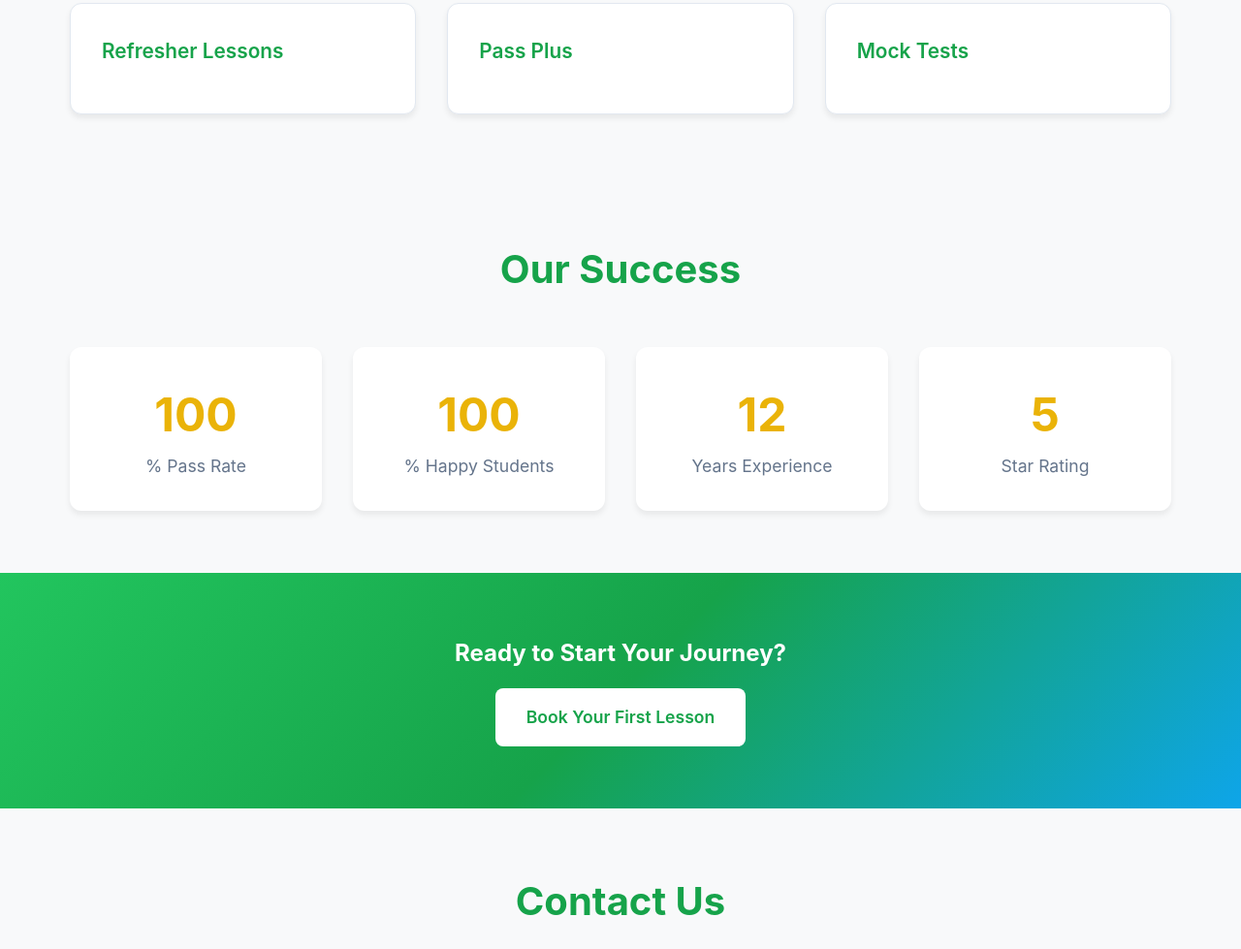
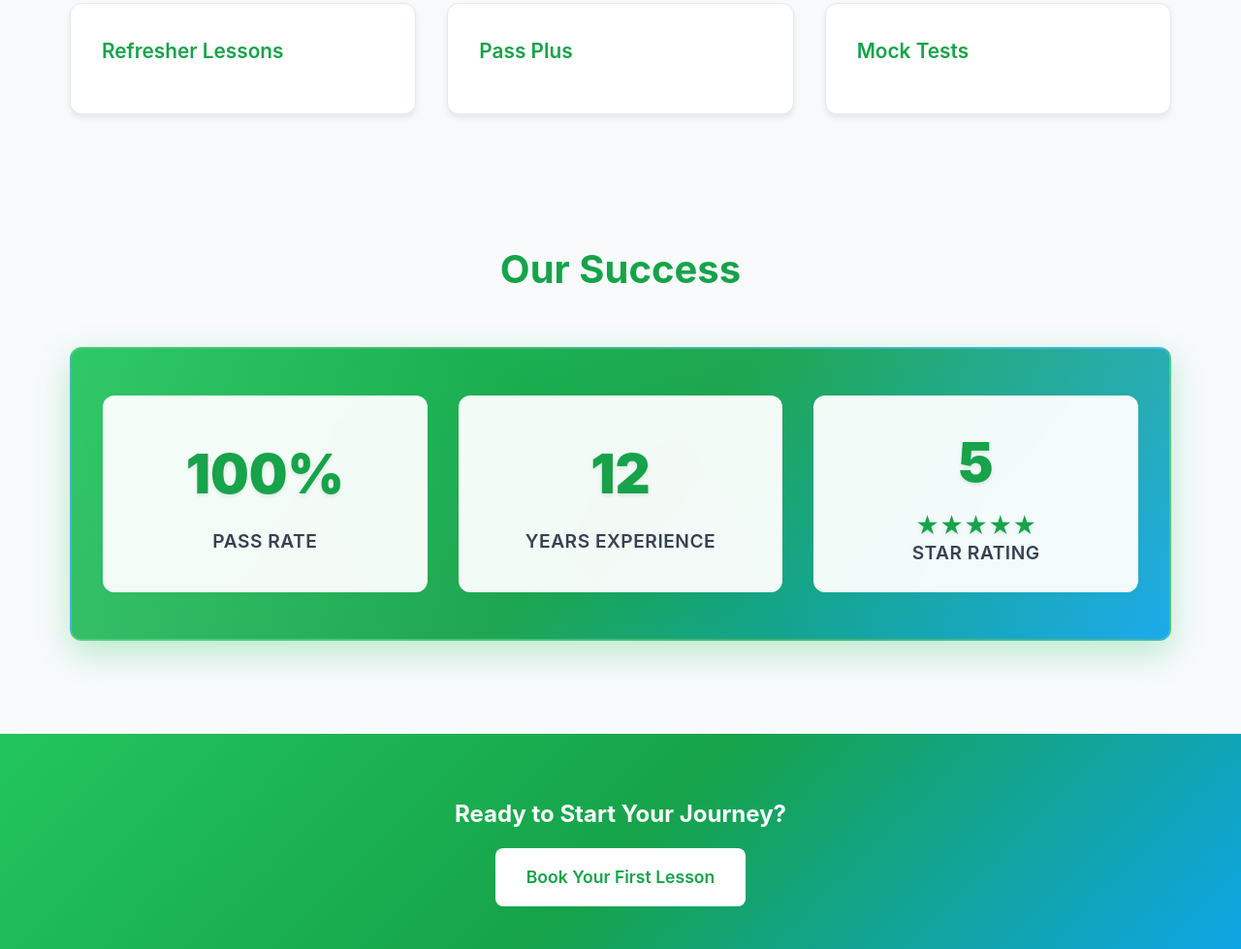
Before and after one commit to calk08/Fresh-Start-Driving-Academy, a plain HTML site: page index.html in a window 1280 px wide. Shown: the part 2420-3399 px from the top of the page at 97% size. Drawn offline with Linux system fonts and the light colour scheme.

Commit message:
Redesign stats section with improved styles and animation
Updated the stats section in index.html with new background, heading, and stat labels. Enhanced the stats animation in script.js to support suffixes (like %) and added animated star display for star rating stats. Overhauled the style.css for the stats section, including new gradients, card styles, and star display styling for a more modern and visually appealing look.

```diff
--- a/index.html
+++ b/index.html
@@ -341,18 +341,14 @@
     </section>
 
     <!-- Stats Section -->
-    <section class="section">
+    <section class="section" style="background: #f8fafc; padding: 4rem 0;">
         <div class="container">
-            <h2 class="section-title">Our Success</h2>
+            <h2 class="section-title" style="color: #16a34a; margin-bottom: 3rem; font-size: 2.5rem;">Our Success</h2>
 
             <div class="stats">
                 <div class="stat">
-                    <span class="number" data-target="100">0</span>
-                    <span class="label">% Pass Rate</span>
-                </div>
-                <div class="stat">
-                    <span class="number" data-target="100">0</span>
-                    <span class="label">% Happy Students</span>
+                    <span class="number" data-target="100">0%</span>
+                    <span class="label">Pass Rate</span>
                 </div>
                 <div class="stat">
                     <span class="number" data-target="12">0</span>
--- a/script.js
+++ b/script.js
@@ -150,17 +150,53 @@ function animateCounters() {
 
     counters.forEach(counter => {
         const target = parseInt(counter.getAttribute('data-target')) || 0;
+        const originalText = counter.textContent;
+        const suffix = originalText.replace(/^\d+/, ''); // Extract any suffix like %
         const duration = 2000;
         const increment = target / (duration / 16);
         let current = 0;
 
+        // Check if this is the star rating counter
+        const isStarRating = counter.closest('.stat').querySelector('.label').textContent.toLowerCase().includes('star');
+        let starsContainer = null;
+
+        if (isStarRating) {
+            // Create stars container if it doesn't exist
+            starsContainer = counter.closest('.stat').querySelector('.stars-display');
+            if (!starsContainer) {
+                starsContainer = document.createElement('div');
+                starsContainer.className = 'stars-display';
+                starsContainer.style.cssText = `
+                    margin-top: 0.5rem;
+                    font-size: 1.5rem;
+                    color: #16a34a;
+                    line-height: 1;
+                `;
+                counter.parentNode.insertBefore(starsContainer, counter.nextSibling);
+            }
+        }
+
         const updateCounter = () => {
             if (current < target) {
                 current += increment;
-                counter.textContent = Math.floor(current);
+                const currentValue = Math.floor(current);
+                counter.textContent = currentValue + suffix;
+
+                // Update stars if this is star rating
+                if (isStarRating && starsContainer) {
+                    const starsToShow = Math.min(currentValue, 5); // Cap at 5 stars
+                    starsContainer.textContent = '★'.repeat(starsToShow);
+                }
+
                 requestAnimationFrame(updateCounter);
             } else {
-                counter.textContent = target;
+                counter.textContent = target + suffix;
+
+                // Final stars update
+                if (isStarRating && starsContainer) {
+                    const starsToShow = Math.min(target, 5); // Cap at 5 stars
+                    starsContainer.textContent = '★'.repeat(starsToShow);
+                }
             }
         };
 
@@ -171,17 +207,24 @@ function animateCounters() {
 // Trigger counter animation when stats section is visible
 document.addEventListener('DOMContentLoaded', function() {
     const statsSection = document.querySelector('.stats');
+    console.log('Stats section found:', statsSection);
 
     if (statsSection) {
+        // Also trigger immediately to ensure visibility
+        setTimeout(() => {
+            animateCounters();
+        }, 500);
+
         const statsObserver = new IntersectionObserver(function(entries) {
             entries.forEach(entry => {
                 if (entry.isIntersecting) {
+                    console.log('Stats section is visible, animating counters');
                     animateCounters();
                     statsObserver.unobserve(entry.target);
                 }
             });
         }, {
-            threshold: 0.5
+            threshold: 0.1
         });
 
         statsObserver.observe(statsSection);
--- a/style.css
+++ b/style.css
@@ -355,60 +355,96 @@ body {
     box-shadow: 0 8px 25px rgba(0, 0, 0, 0.2);
 }
 
-/* Testimonials */
-.testimonials {
-    display: grid;
-    grid-template-columns: repeat(auto-fit, minmax(300px, 1fr));
+/* Stats Section */
+.stats {
+    display: grid !important;
+    grid-template-columns: repeat(auto-fit, minmax(200px, 1fr));
     gap: 2rem;
-    margin-top: 2rem;
+    margin: 2rem 0;
+    background: linear-gradient(135deg, #22c55e 0%, #16a34a 50%, #0ea5e9 100%);
+    border-radius: 12px;
+    box-shadow: 0 12px 35px rgba(34, 197, 94, 0.3);
+    padding: 3rem 2rem;
+    border: 2px solid rgba(255, 255, 255, 0.2);
+    position: relative;
+    overflow: hidden;
+    min-height: 200px;
+    visibility: visible !important;
+    opacity: 1 !important;
 }
 
-.testimonial {
-    background: white;
-    padding: 2rem;
-    border-radius: 12px;
-    box-shadow: 0 4px 6px rgba(0, 0, 0, 0.07);
-    border-left: 4px solid #22c55e;
-}
-
-.testimonial .quote {
-    font-style: italic;
-    margin-bottom: 1rem;
-    color: #4b5563;
-}
-
-.testimonial .author {
-    font-weight: 600;
-    color: #16a34a;
-}
-
-/* Stats Section */
-.stats {
-    display: grid;
-    grid-template-columns: repeat(auto-fit, minmax(200px, 1fr));
-    gap: 2rem;
-    margin-top: 2rem;
+.stats::before {
+    content: '';
+    position: absolute;
+    top: 0;
+    left: 0;
+    right: 0;
+    bottom: 0;
+    background: linear-gradient(45deg, rgba(255,255,255,0.1) 0%, transparent 50%, rgba(255,255,255,0.1) 100%);
+    pointer-events: none;
 }
 
 .stat {
     text-align: center;
-    background: white;
-    padding: 2rem;
+    background: rgba(255, 255, 255, 0.95);
+    padding: 1.5rem 2rem 1.5rem 2rem;
     border-radius: 12px;
-    box-shadow: 0 4px 6px rgba(0, 0, 0, 0.07);
+    backdrop-filter: blur(10px);
+    border: 1px solid rgba(255, 255, 255, 0.3);
+    transition: transform 0.3s ease, box-shadow 0.3s ease, background 0.3s ease;
+    position: relative;
+    z-index: 1;
+    display: flex;
+    flex-direction: column;
+    justify-content: center;
+    align-items: center;
+    min-height: 180px;
+    gap: 0.5rem;
+}
+
+.stat:hover {
+    transform: translateY(-5px);
+    background: rgba(255, 255, 255, 1);
+    box-shadow: 0 15px 35px rgba(0, 0, 0, 0.2);
 }
 
 .stat .number {
-    font-size: 3rem;
-    font-weight: bold;
-    color: #eab308;
+    font-size: 3.5rem;
+    font-weight: 900;
+    color: #16a34a;
     display: block;
+    text-shadow: 0 2px 4px rgba(0, 0, 0, 0.1);
+    margin: 0;
 }
 
 .stat .label {
-    font-size: 1.1rem;
-    color: #64748b;
-    margin-top: 0.5rem;
+    font-size: 1.2rem;
+    font-weight: 600;
+    color: #374151;
+    margin: 0;
+    text-transform: uppercase;
+    letter-spacing: 0.5px;
+}
+
+.stars-display {
+    margin: 0;
+    font-size: 1.5rem;
+    color: #16a34a;
+    line-height: 1;
+    text-align: center;
+    min-height: 1.5rem;
+    transition: all 0.3s ease;
+    text-shadow: 0 2px 4px rgba(0, 0, 0, 0.1);
+}
+
+/* Tighter spacing for star rating stat */
+.stat:has(.stars-display) {
+    gap: 0rem;
+}
+
+/* Fallback for browsers that don't support :has() */
+.stat:last-child {
+    gap: 0rem;
 }
 
 /* Contact Form */
```
